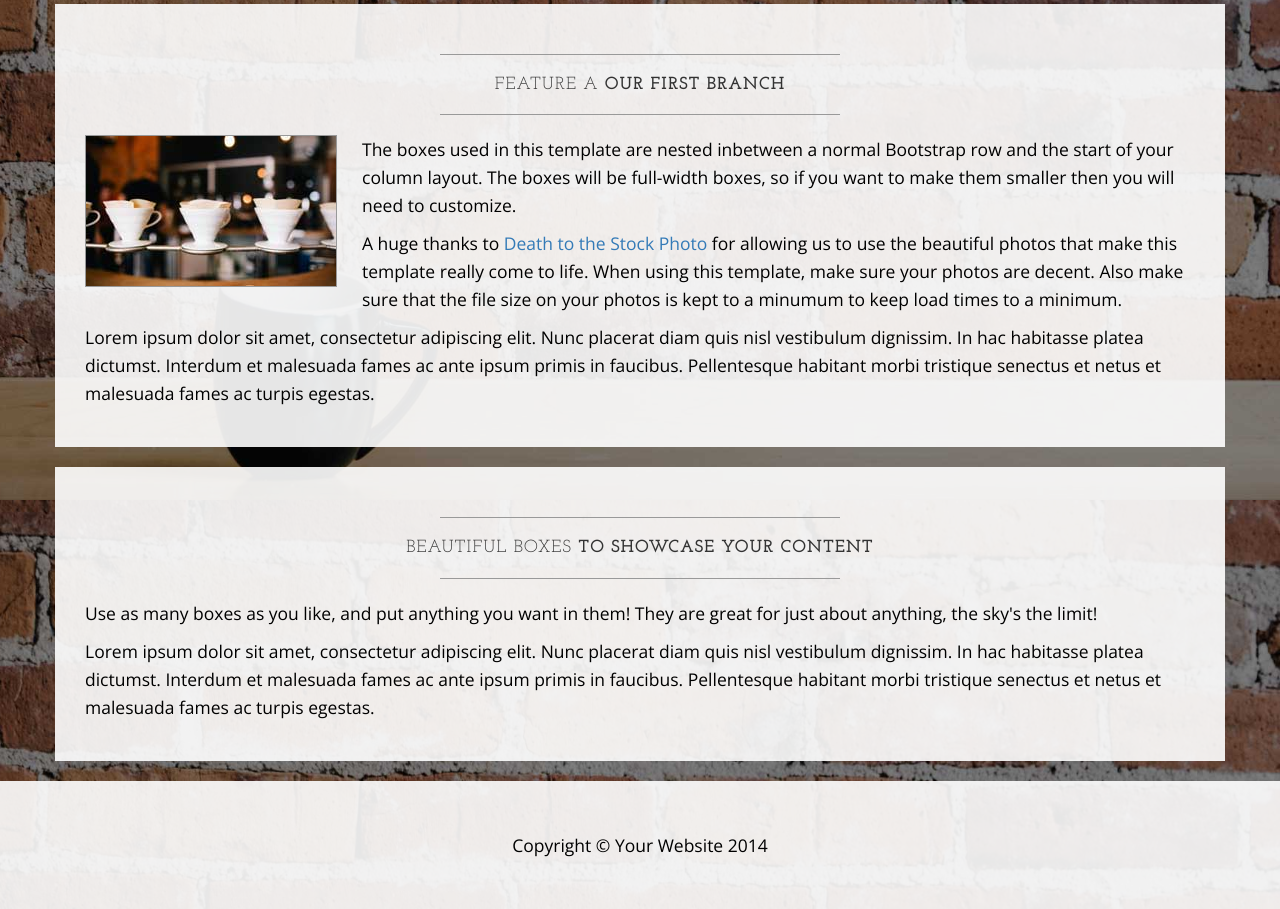
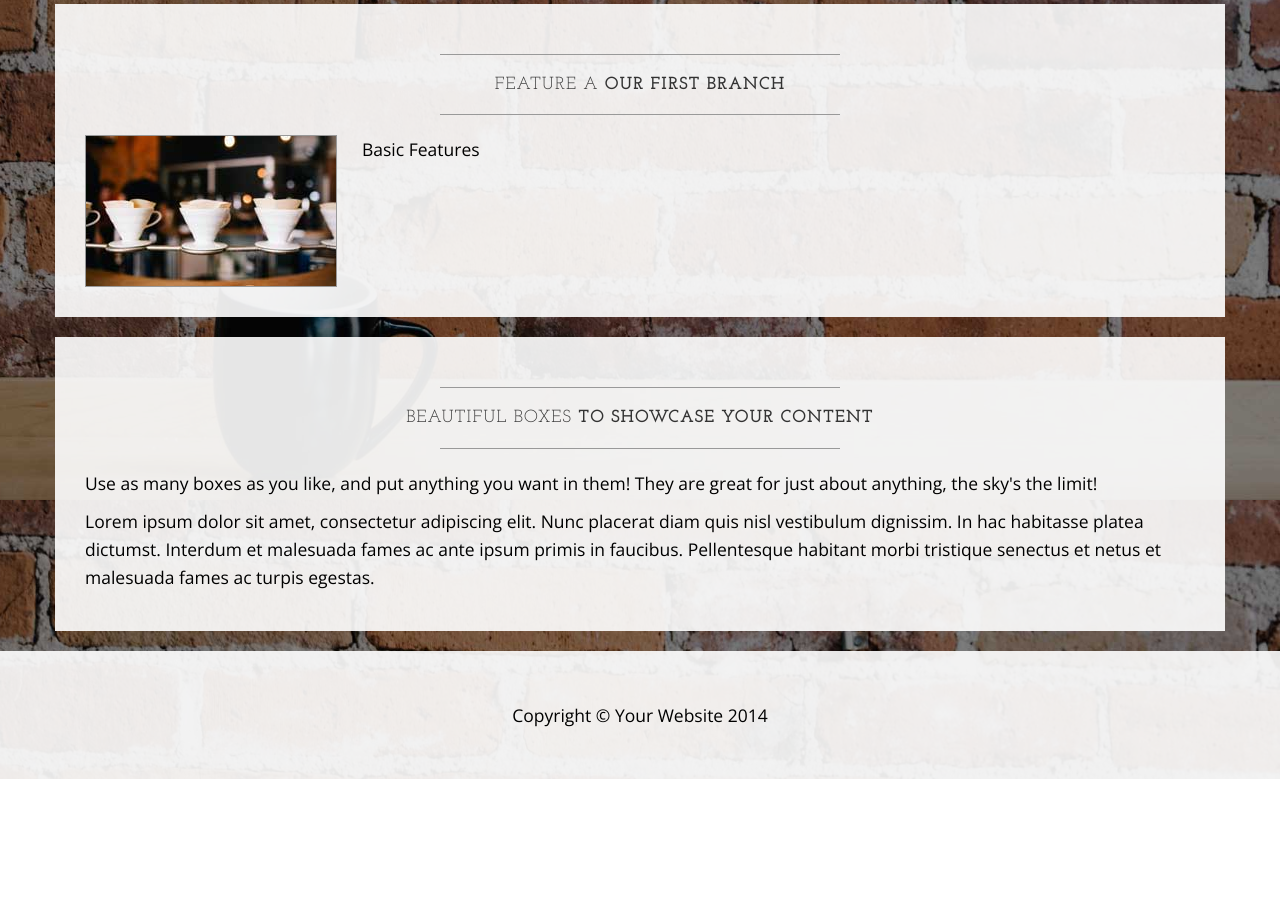
Before and after one commit to aamahfouz/gettingstarted, a plain HTML site: page index.html in a window 1280 px wide. Shown: the part 1100-2009 px from the top of the page. After the commit the page ends 1879 px from the top, so only its background shows below. Drawn offline with nearby package versions, Linux system fonts and the light colour scheme.

Commit message:
Subject: Changed the paragraphs to single one
What happened ?

Ticket #

```diff
--- a/index.html
+++ b/index.html
@@ -129,9 +129,7 @@
                     <hr>
                     <img class="img-responsive img-border img-left" src="img/intro-pic.jpg" alt="">
                     <hr class="visible-xs">
-                    <p>The boxes used in this template are nested inbetween a normal Bootstrap row and the start of your column layout. The boxes will be full-width boxes, so if you want to make them smaller then you will need to customize.</p>
-                    <p>A huge thanks to <a href="http://join.deathtothestockphoto.com/" target="_blank">Death to the Stock Photo</a> for allowing us to use the beautiful photos that make this template really come to life. When using this template, make sure your photos are decent. Also make sure that the file size on your photos is kept to a minumum to keep load times to a minimum.</p>
-                    <p>Lorem ipsum dolor sit amet, consectetur adipiscing elit. Nunc placerat diam quis nisl vestibulum dignissim. In hac habitasse platea dictumst. Interdum et malesuada fames ac ante ipsum primis in faucibus. Pellentesque habitant morbi tristique senectus et netus et malesuada fames ac turpis egestas.</p>
+                    <p>Basic Features</p>
                 </div>
             </div>
         </div>
```
